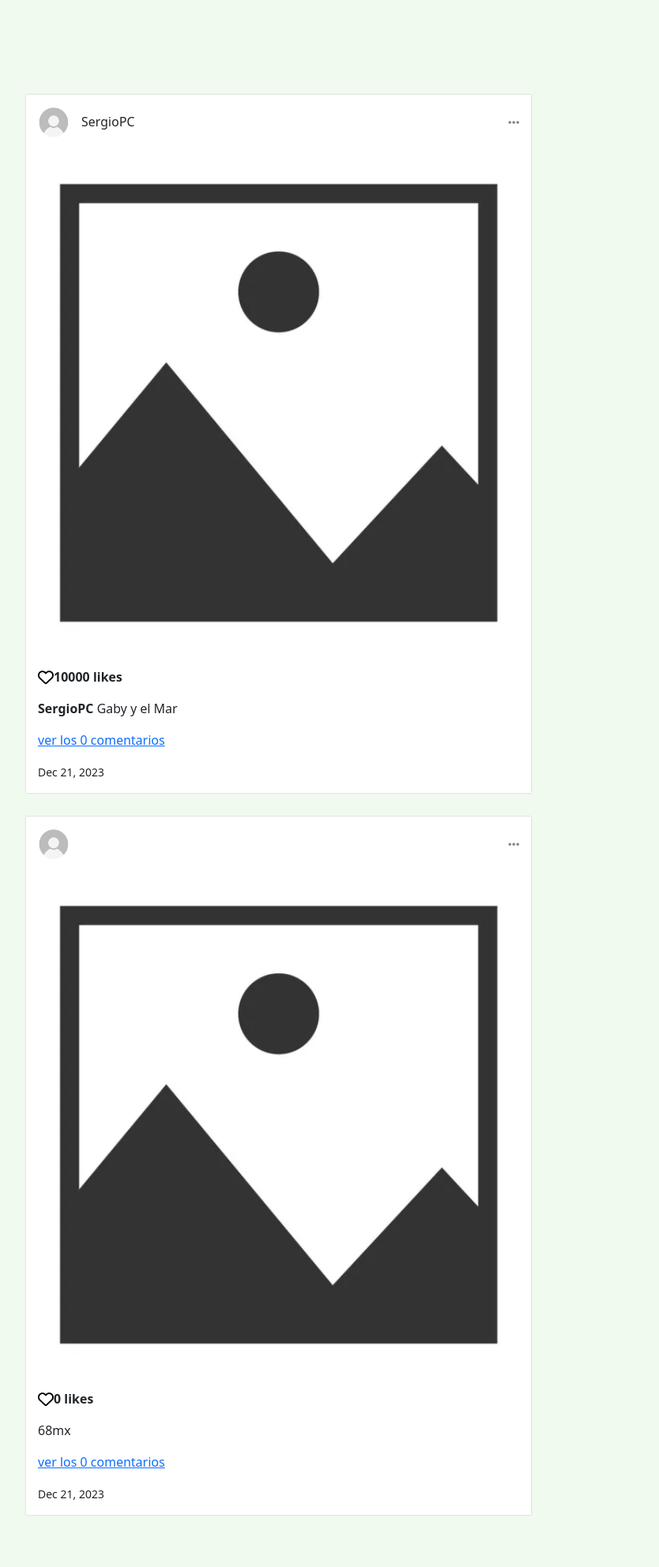
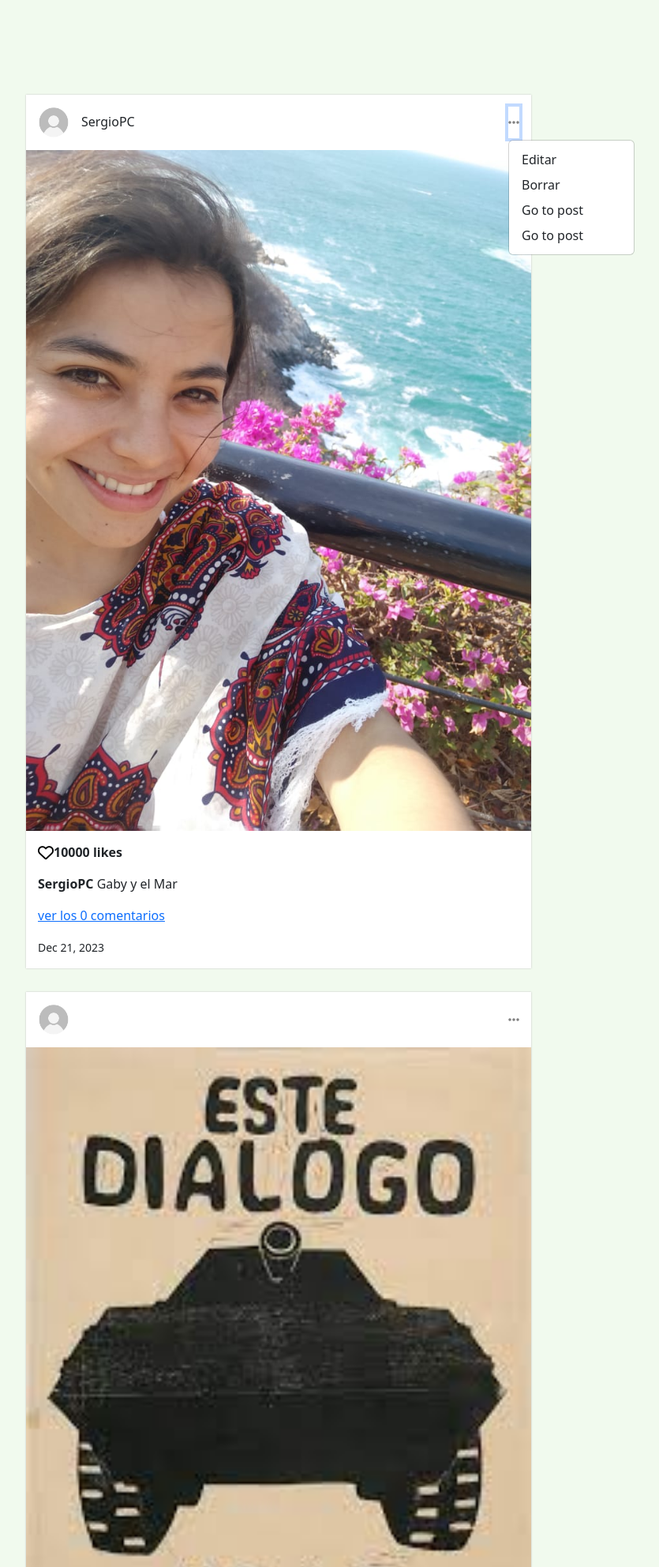
Before and after one commit to SergeiCuevas/momentos, a Django app: page /posts/ in a window 1280 px wide, after a click that opens the changed part. Shown: the part 56-2040 px from the top of the page at 79% size, without its empty margins (287-1122 px from the left). Before the commit the page ends 1975 px from the top, so only its background shows below. Run offline with Django 5.2, Linux system fonts and the light colour scheme; data comes from the database, SQL or seed files in the repository; both versions use the stored data as it was after the commit; data that the repository does not hold is empty; some libraries are stand-ins or nearby versions.

Commit message:
subir imagenes

```diff
--- a/momentos/settings.py
+++ b/momentos/settings.py
@@ -39,6 +39,7 @@ INSTALLED_APPS = [
     'django.contrib.staticfiles',
     'posts',
     'accounts',
+    'fontawesomefree',
 ]
 
 MIDDLEWARE = [
@@ -123,6 +124,9 @@ STATICFILES_DIRS = [
     os.path.join(BASE_DIR, 'static')
 ]
 
+MEDIA_URL = '/images/'
+MEDIA_ROOT = os.path.join(BASE_DIR, 'static/images')
+
 # Default primary key field type
 # https://docs.djangoproject.com/en/5.0/ref/settings/#default-auto-field
 
--- a/momentos/urls.py
+++ b/momentos/urls.py
@@ -16,6 +16,8 @@ Including another URLconf
 """
 from django.contrib import admin
 from django.urls import path, include
+from django.conf.urls.static import static
+from django.conf import settings
 
 
 urlpatterns = [
@@ -25,3 +27,5 @@ urlpatterns = [
 
 
 ]
+
+urlpatterns += static(settings.MEDIA_URL, document_root=settings.MEDIA_ROOT)
--- a/posts/forms.py
+++ b/posts/forms.py
@@ -4,7 +4,7 @@ from django import forms
 class PostForm(forms.ModelForm):
     class Meta:
         model = Post
-        fields = ('quote',)
+        fields = ('quote', 'image' )
 
     def __init__(self, *args, **kwargs):
         super().__init__(*args, **kwargs)
--- a/posts/models.py
+++ b/posts/models.py
@@ -4,7 +4,7 @@ from django.contrib.auth.models import User
 # Create your models here.
 class Post(models.Model):
     user = models.ForeignKey(User, on_delete=models.CASCADE, related_name='posts', null=True)
-    #image = models.ImageField()
+    image = models.ImageField(null=True)
     likes = models.PositiveIntegerField(default=0, blank=True)
     created_at = models.DateField(auto_now_add=True)
     quote = models.TextField(null=True, blank=True)
--- a/posts/templates/posts/posts.html
+++ b/posts/templates/posts/posts.html
@@ -8,28 +8,40 @@
     {% for post in posts %}
         <div class="post">
             <div class="post-header d-flex justify-content-between">
+
                 <div class="d-flex">
                     <a href="#">
                         <img class="profile-pic" src="{% static 'images/default_pic.jpg' %}">
                     </a>
                     <h6 class="post-user">{{post.user.username}}</h6>
+
                 </div>
+
+
                 <ul class="navbar-nav justify-content-end">
+
                     <li class="nav-item dropdown">
-                        <a class="nav-link" href="#" id="navbarDropdown" role="button" data-toggle="dropdown" aria-haspopup="true" aria-expanded="false">
+
+                        <a class="nav-link" href="#" id="navbarDropdown" role="button"  data-bs-toggle="dropdown" aria-haspopup="true" aria-expanded="false">
                             <i class="fas fa-ellipsis-h" style="color: gray;"></i>
                         </a>
+
                         <div class="dropdown-menu" aria-labelledby="navbarDropdown">
-                                <a class="dropdown-item" href="#">Edit</a>
-                              <a class="dropdown-item" href="#">Delete</a>
+
+                              <a class="dropdown-item" href="{% url 'posts:edit-post' post.pk %}">Editar</a>
+                              <a class="dropdown-item" href=" {% url 'posts:delete-post' post.pk %} ">Borrar</a>
                               <a class="dropdown-item" href="#">Go to post</a>
                               <a class="dropdown-item" href="#">Go to post</a>
                         </div>
+
                     </li>
+
                 </ul>
+
+
             </div>
             <div class="post-pic-container">
-                <img class="post-pic" src="{% static 'images/placeholder-vertical.jpg' %}">
+                <img class="post-pic" src="{{post.image.url}}">
             </div>
             <div class="post-footer">
                 <div class="likes d-flex">
--- a/posts/urls.py
+++ b/posts/urls.py
@@ -6,4 +6,6 @@ app_name = 'posts'
 urlpatterns = [
     path('', views.posts, name="posts"),
     path('create-post/', views.create_post, name="create-post"),
+    path('edit-post/<str:pk>', views.edit_post, name="edit-post"),
+    path('delete-post/<str:pk>', views.delete_post, name="delete-post"),
 ]
--- a/posts/views.py
+++ b/posts/views.py
@@ -14,7 +14,7 @@ def create_post(request):
     form = PostForm()
 
     if request.method == 'POST':
-        form = PostForm(request.POST)
+        form = PostForm(request.POST, request.FILES)
         if form.is_valid():
             post = form.save()
             return redirect("posts:posts")
@@ -22,3 +22,25 @@ def create_post(request):
 
 
     return render(request, 'posts/createpost.html', {"form":form} )
+
+def edit_post(request, pk):
+    post = Post.objects.get(id=pk)
+    form = PostForm(instance=post)
+
+    if request.method == "POST":
+        form = PostForm(request.POST, request.FILES, instance=post)
+
+        if form.is_valid():
+            form.save()
+            return redirect("posts:posts")
+    return render(request, 'posts/createpost.html', {'form': form} )
+
+
+
+def delete_post(request, pk):
+    post = Post.objects.get(id=pk)
+
+    if request.method == "POST":
+        post.delete()
+        return redirect("posts:posts")
+    return render(request, 'posts/delete_post.html', {'post':post} )
--- a/templates/base.html
+++ b/templates/base.html
@@ -7,7 +7,11 @@
     <link href="https://cdn.jsdelivr.net/npm/bootstrap@5.3.2/dist/css/bootstrap.min.css" rel="stylesheet" integrity="sha384-T3c6CoIi6uLrA9TneNEoa7RxnatzjcDSCmG1MXxSR1GAsXEV/Dwwykc2MPK8M2HN" crossorigin="anonymous">
     <script src="https://cdn.jsdelivr.net/npm/bootstrap@5.3.2/dist/js/bootstrap.bundle.min.js" integrity="sha384-C6RzsynM9kWDrMNeT87bh95OGNyZPhcTNXj1NW7RuBCsyN/o0jlpcV8Qyq46cDfL" crossorigin="anonymous"></script>
     <link rel="stylesheet" href="{% static 'css/main.css' %}">
+
     <script src="https://kit.fontawesome.com/1b2de11c6b.js" crossorigin="anonymous"></script>
+    <link href="{% static 'fontawesomefree/css/fontawesome.css' %}" rel="stylesheet" type="text/css">
+    <link href="{% static 'fontawesomefree/css/brands.css' %}" rel="stylesheet" type="text/css">
+    <link href="{% static 'fontawesomefree/css/solid.css' %}" rel="stylesheet" type="text/css">
 
 </head>
 <body>
```
Also changed, not shown: posts/templates/posts/delete_post.html (added, +18 -0 lines), db.sqlite3, posts/migrations/0004_post_image.py (added), static/images/68_02.jpg (added), static/images/foto01.jpg (added), static/images/foto01_CaOE7Dd.jpg (added).
